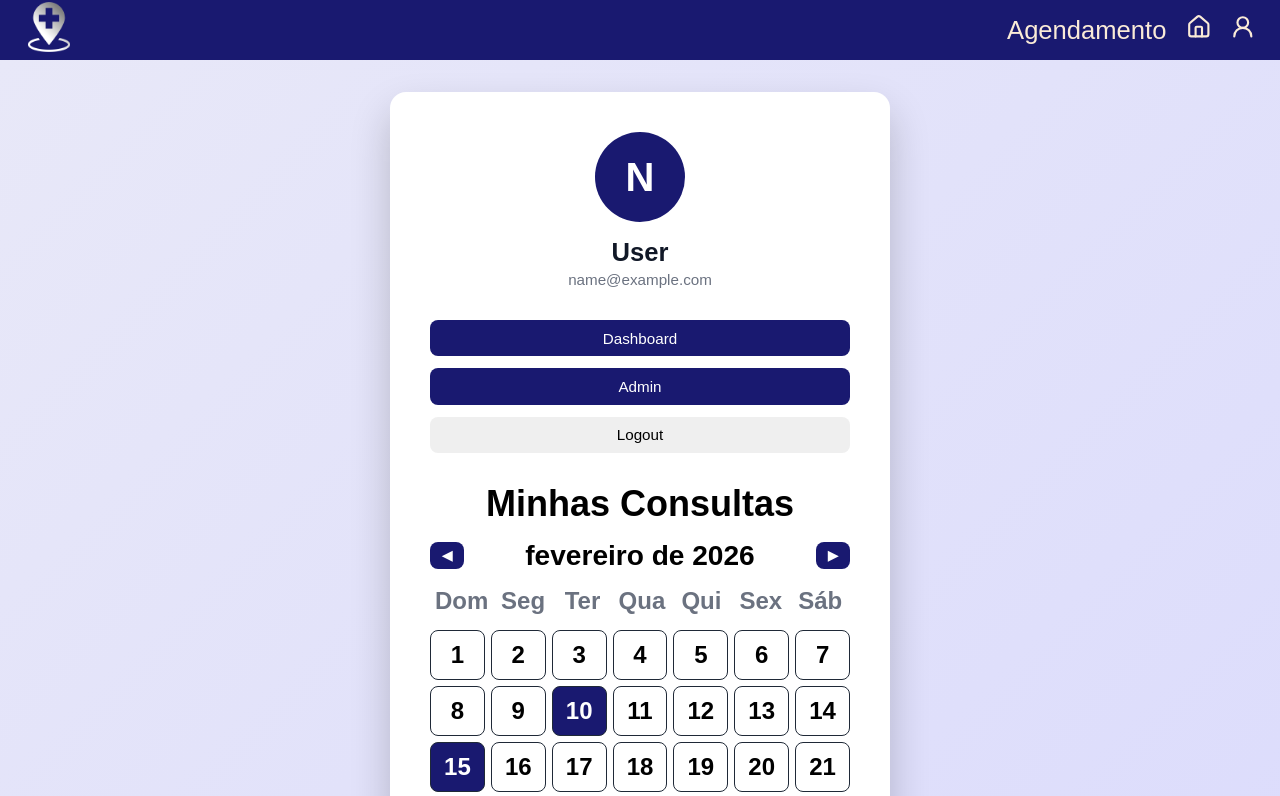
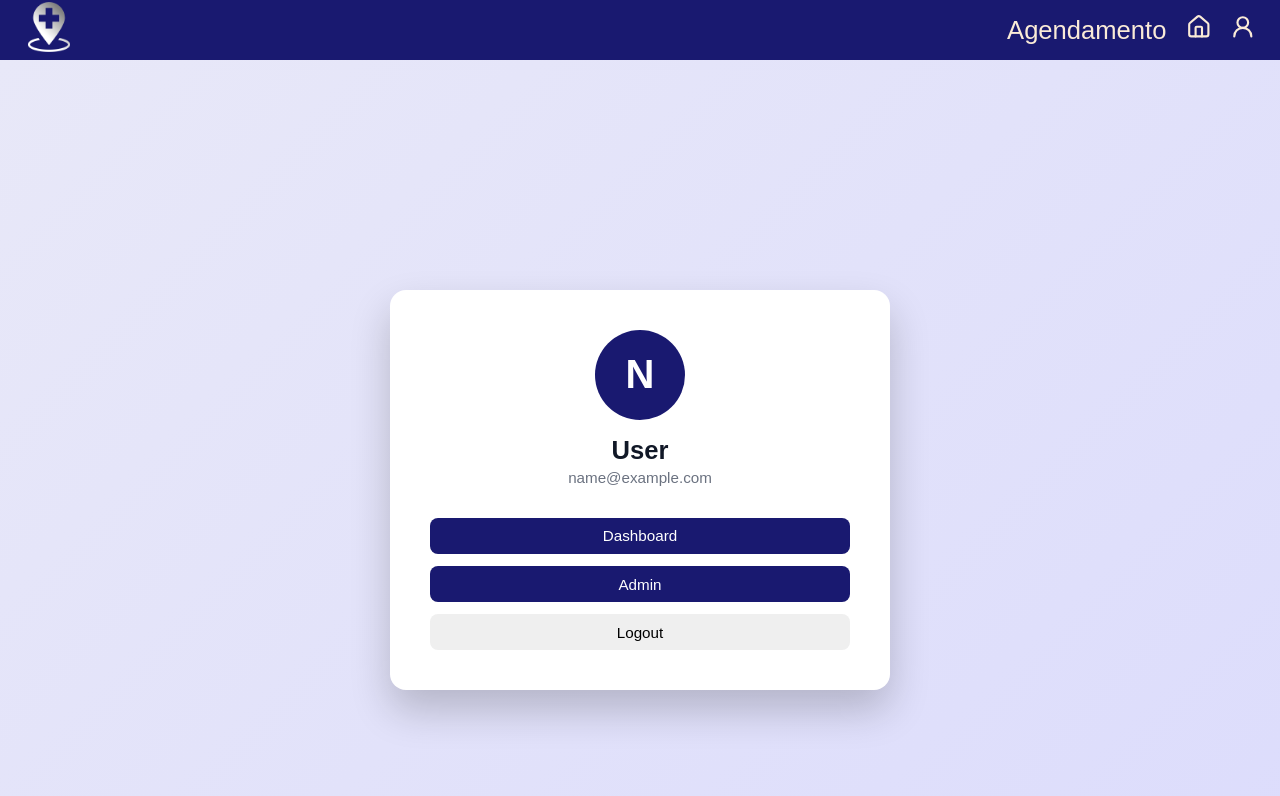
Before and after one commit to vitorsac13/clinica, a React (Vite) app in the folder frontend/: page /profile in a window 1280 px wide. Shown: the top 796 px of the page. Built offline with nearby package versions, Linux system fonts and the light colour scheme; sample sign-in values are in the browser's storage.

Commit message:
Fix role on page Profile

```diff
--- a/frontend/src/pages/profile/page.jsx
+++ b/frontend/src/pages/profile/page.jsx
@@ -116,7 +116,8 @@ export default function Profile() {
 				</button>
 			</div>
 
-			{/* AGENDA GOOGLE CALENDAR */}
+			{authData?.user?.role === 'user' && (
+			<>
 			<h2 className={styles.calendarTitle}>Minhas Consultas</h2>
 
 			<div className={styles.calendarHeader}>
@@ -127,14 +128,14 @@ export default function Profile() {
 			<button className={styles.navBtn} onClick={nextMonth}>▶</button>
 			</div>
 
-			{/* DIAS DA SEMANA */}
+
 			<div className={styles.weekDays}>
 			{["Dom", "Seg", "Ter", "Qua", "Qui", "Sex", "Sáb"].map(d => (
 				<div key={d} className={styles.weekDay}>{d}</div>
 			))}
 			</div>
 
-			{/* GRID DO CALENDÁRIO */}
+
 			<div className={styles.calendarGrid}>
 			{calendarDays.map((day, index) => {
 				if (!day) return <div key={index} className={styles.emptyDay}></div>
@@ -171,7 +172,8 @@ export default function Profile() {
 				))}
 			</div>
 			)}
-
+			</>
+			)}
 		</div>
 		</div>
 	)
```
Lines whose indentation alone changed are shown as unchanged.
